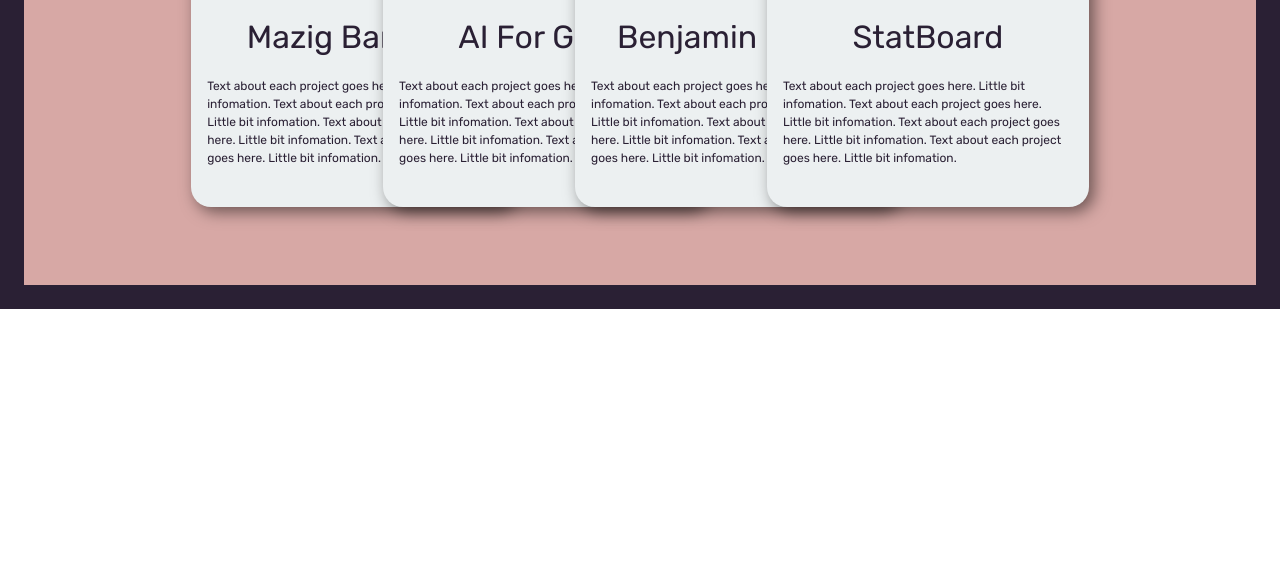
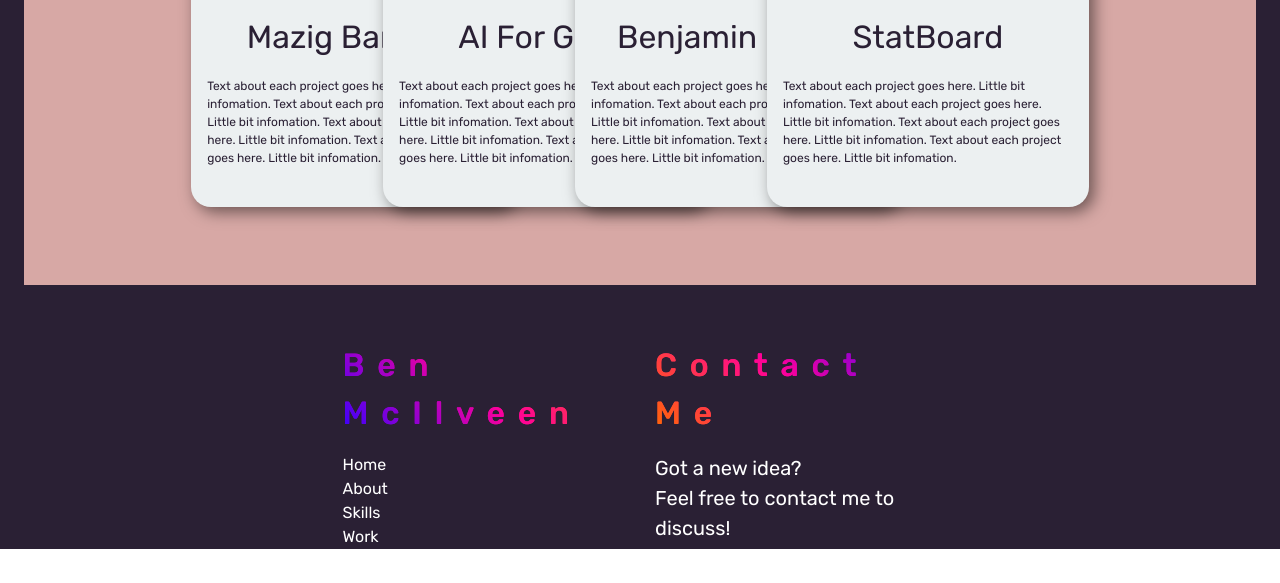
Before and after one commit to Ben-McIlveen/Ben-McIlveen.github.io, a plain HTML site: page index.html in a window 1280 px wide. Shown: the part 2891-3474 px from the top of the page. Before the commit the page ends 3200 px from the top, so only its background shows below. Drawn offline with nearby package versions, Linux system fonts and the light colour scheme; a script that the page names is missing.

Commit message:
added footer

```diff
--- a/css/main.css
+++ b/css/main.css
@@ -40,7 +40,7 @@
   body
   {
     /* width: 100%; */
-    height: 100%;
+    /* height: 100%; */
   }
 
   .navbar a
@@ -372,3 +372,47 @@
   .work_card_content_type{font-size: 1rem;}
   .work_card_content_heading{font-size: 2rem;}
   .work_card_content_text{font-size: 0.75rem;}
+
+  .footer
+  {
+    height: 30vh;
+    background: #2A2034;
+  }
+  .footer_wrapper
+  {
+    height: 100%;
+    width: 100%;
+  }
+  .footer_wrappers
+  {
+    margin-top: 2rem;
+    color: white;
+    height: 80%;
+    display: flex;
+    flex-direction: column;
+    align-items: start;
+  }
+  .footer_wrappers p
+  {
+    color: white;
+    font-size: 1.25rem;
+  }
+  .footerheader p
+  {
+    font-size: 2rem;
+    letter-spacing: 0.4em;
+    font-weight: 500;
+  }
+
+  .footer_wrappers li
+  {
+    list-style: none;
+    font-size: 1rem;
+  }
+
+  .footer_wrappers a
+  {
+    text-decoration: none;
+    color:white;
+
+  }
--- a/index.html
+++ b/index.html
@@ -179,6 +179,28 @@
     <div id="section4end"></div>
     </section>
 
-  <script src="js/scrollingpannel.js">
-  </script>
+  <script src="js/scrollingpannel.js"></script>
+  <section class="d-flex align-items-center justify-content-center container-fluid footer">
+    <div class="row d-flex align-items-start justify-content-center footer_wrapper">
+      <div class="footer_wrappers col-md-3">
+        <span class="rainbow_r footerheader"><p>Ben McIlveen</p></span>
+        <ul>
+          <li><a href="#section1">Home</a></li>
+          <li><a href="#section2">About</a></li>
+          <li><a href="#section3">Skills</a></li>
+          <li><a href="#section4">Work</a></li>
+        </ul>
+      </div>
+      <div class="footer_wrappers col-md-3">
+        <span class="rainbow footerheader"><p>Contact Me</p></span>
+        <p>Got a new idea? <br> Feel free to contact me to discuss!</p>
+        <ul>
+          <li>E: benmcilveen.benacy@gmail.com</li>
+        </ul>
+      </div>
+    </div>
+  </section>
+
+  </body>
+
 </html>
```
